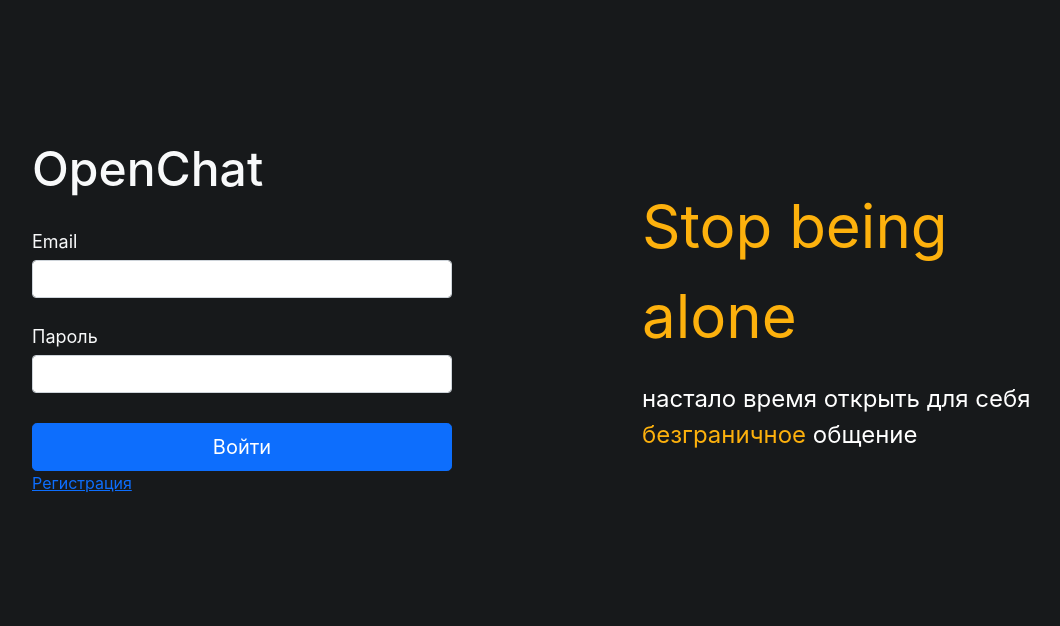
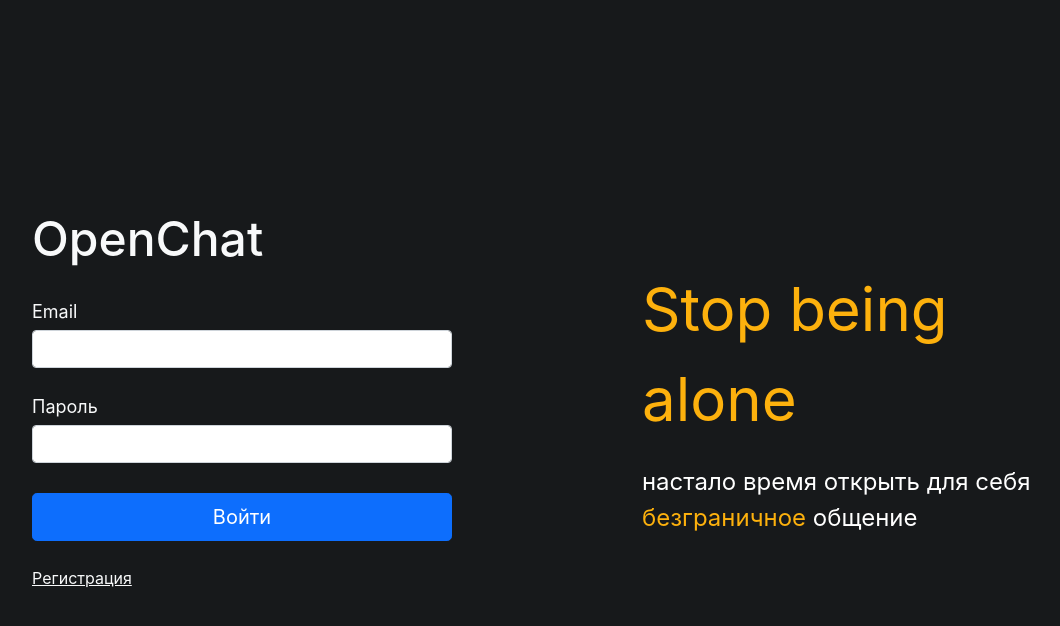
Before and after one commit to IlyaKhoboker/OpenChat, a React (Create React App) app: page /signIn in a window 1280 px wide. Shown: the top 626 px of the page, without its empty margins (90-1150 px from the left). Built offline with nearby package versions, Linux system fonts and the light colour scheme.

Commit message:
created styles for sign up page

```diff
--- a/src/pages/authorization/authorization.css
+++ b/src/pages/authorization/authorization.css
@@ -1,13 +1,14 @@
 .container {
   display: flex;
-  height: fit-content;
+  height: 100svh;
   flex-direction: row;
   align-items: center;
-  padding-top: 100px;
+  justify-content: center;
   gap: 150px;
 }
 
 .form {
+  padding-top: 60px;
   display: flex;
   flex-direction: column;
   min-width: 500px;
@@ -32,9 +33,10 @@
   margin-bottom: 20px;
 }
 
-p {
+.marker {
   font-size: 18px;
   color: #991818;
+  margin: 0;
 }
 
 .form input {
@@ -53,9 +55,13 @@ p {
   margin-top: 15px;
 }
 
-.form__social-networks-auth {
+.form__additional-links {
+  margin-top: 25px;
+  width: 100%;
   display: flex;
-  justify-content: space-around;
-  width: 250px;
-  margin-top: 35px;
+  justify-content: space-between;
 }
+.form__additional-links a {
+  text-decoration: underline;
+  color: var(--bs-light);
+}
```
